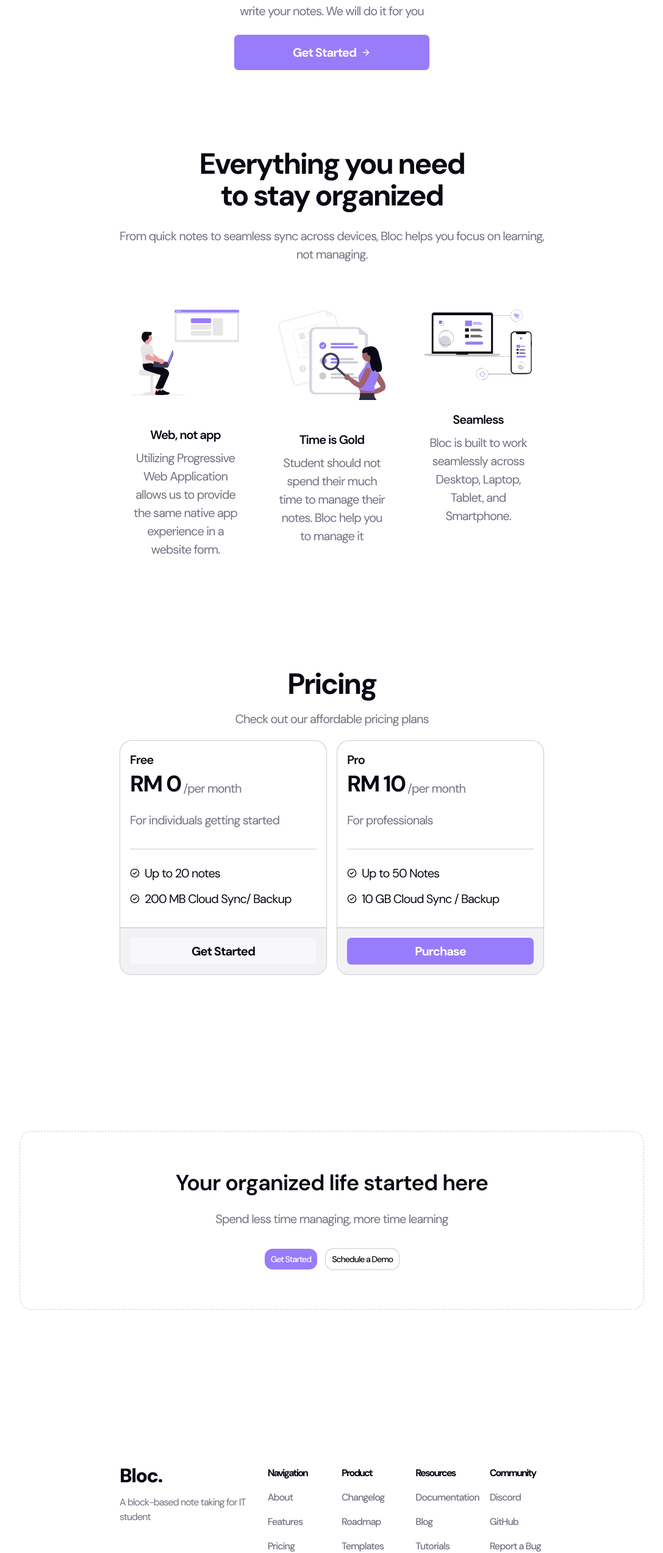
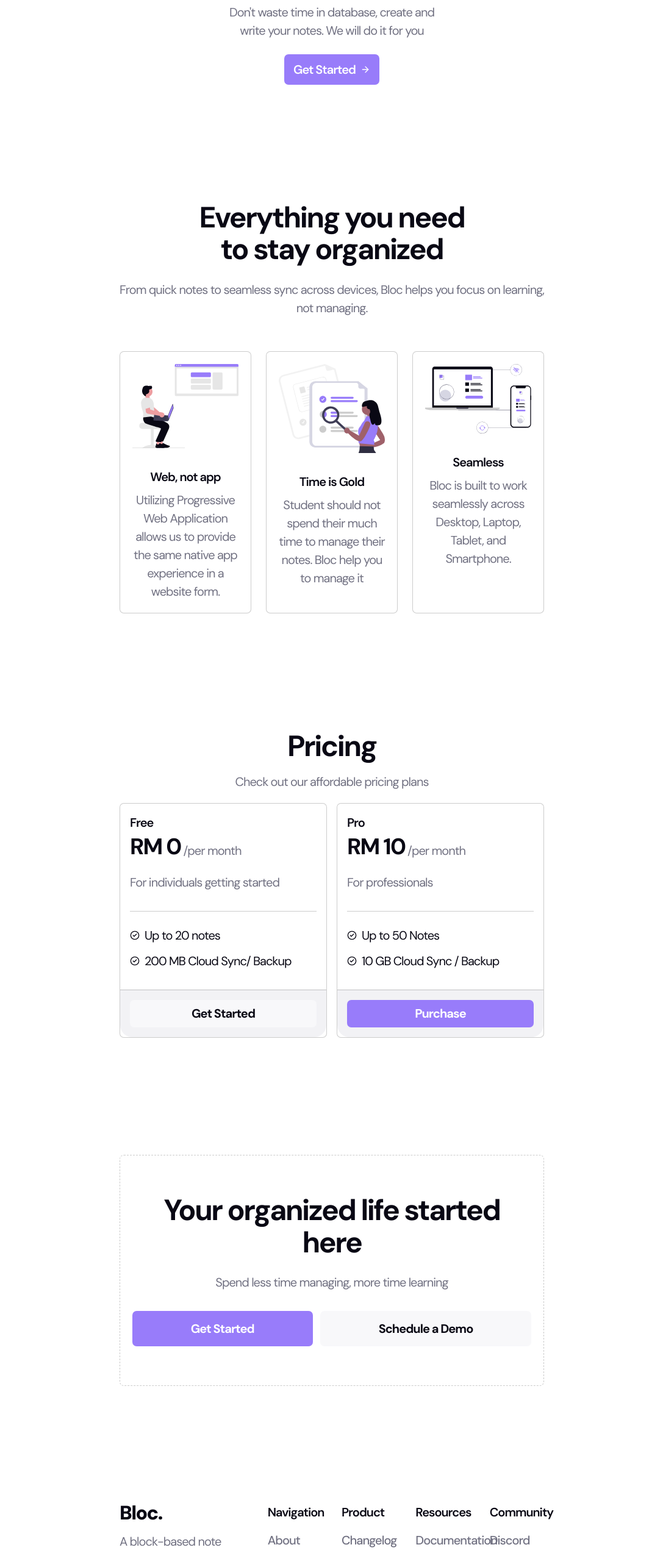
Before and after one commit to menotme421/bloc, a Next.js app: page / in a window 1280 px wide. Shown: the part 250-2797 px from the top of the page at 61% size, without its empty margins (96-1183 px from the left). Built offline with nearby package versions, Linux system fonts and the light colour scheme.

Commit message:
Align section styling with design system and add anchor nav

```diff
--- a/app/globals.css
+++ b/app/globals.css
@@ -80,7 +80,7 @@
 :root {
 
   /* ── Font ──────────────────────────────────────────────── */
-  --font-sans: "DM Sans", sans-serif;
+  --font-sans: var(--font-geist-sans), "DM Sans", sans-serif;
   --font-size-root: 16px;
 
   /* ── Surfaces ──────────────────────────────────────────── */
@@ -420,6 +420,7 @@
 
   html {
     font-size: var(--font-size-root);
+    scroll-behavior: smooth;
     -webkit-font-smoothing: antialiased;
     -moz-osx-font-smoothing: grayscale;
     text-rendering: optimizeLegibility;
--- a/components/feature.tsx
+++ b/components/feature.tsx
@@ -92,7 +92,7 @@ const Feature73 = (props: Props) => {
   };
 
   return (
-    <section className={cn("py-32", className)}>
+    <section id="features" className={cn("section", className)}>
       <div className="container-page">
         <div className="mx-auto mb-9 text-center lg:mb-14 lg:max-w-3xl">
           <h2 className="mb-3 text-section text-balance md:mb-4 lg:mb-6">
@@ -119,7 +119,7 @@ const Feature73 = (props: Props) => {
           {features?.slice(0, 3).map((feature, i) => (
             <div
               key={i}
-              className="flex flex-col items-center gap-[50px] rounded-md bg-card p-5 text-center"
+              className="card card-bordered flex flex-col items-center gap-8 text-center"
             >
               <a href={feature.href}>
                 <img
--- a/components/footer2.tsx
+++ b/components/footer2.tsx
@@ -89,7 +89,7 @@ const Footer2 = (props: Props) => {
   const visibleSections = (sections ?? []).slice(0, MAX_SECTIONS);
 
   return (
-    <section className={cn("py-32", className)}>
+    <section className={cn("section", className)}>
       <div className="container-page">
         <footer>
           <div className="grid grid-cols-2 gap-8 lg:grid-cols-6">
@@ -99,16 +99,16 @@ const Footer2 = (props: Props) => {
                   <span className="text-logo ">Bloc.</span>
                 </a>
               </div>
-              <p className="mt-4 text-base text-foreground-muted">
+              <p className="mt-4 text-body text-foreground-muted">
                 {description}
               </p>
             </div>
             {visibleSections.map((section, sectionIdx) => (
               <div key={sectionIdx}>
-                <h3 className="mb-4 text-base text-foreground">
+                <h3 className="mb-4 text-body-semibold text-foreground">
                   {section.title}
                 </h3>
-                <ul className="space-y-4 text-base text-foreground-muted">
+                <ul className="space-y-4 text-body text-foreground-muted">
                   {section.links.map((link, linkIdx) => (
                     <li
                       key={linkIdx}
@@ -122,10 +122,10 @@ const Footer2 = (props: Props) => {
             ))}
           </div>
           <div className="mt-8 flex flex-col justify-between gap-4 border-t border-border pt-8 text-caption text-foreground-muted md:flex-row md:items-center">
-            <p className="text-sm">{copyright}</p>
+            <p>{copyright}</p>
             <ul className="flex gap-4">
               {legalLinks?.map((link, linkIdx) => (
-                <li key={linkIdx} className="underline text-sm hover:text-primary">
+                <li key={linkIdx} className="underline hover:text-primary">
                   <a href={link.href}>{link.name}</a>
                 </li>
               ))}
--- a/components/hero.tsx
+++ b/components/hero.tsx
@@ -1,6 +1,6 @@
 import { ArrowRight } from "lucide-react";
 
-import { Button } from "@/components/ui/button";
+import { cn } from "@/lib/utils";
 
 interface HeroButton {
   text: string;
@@ -33,8 +33,8 @@ const Hero1 = (props: Props) => {
   };
 
   return (
-    <section className={className}>
-      <div className="container-page pt-16">
+    <section className={cn("section", className)}>
+      <div className="container-page">
         <div className="mx-auto flex max-w-3xl flex-col items-center gap-6 text-center">
           <h1 className="text-pretty text-hero">
             {heading}
@@ -43,7 +43,7 @@ const Hero1 = (props: Props) => {
             {description}
           </p>
           {button && (
-            <a href={button.url} className="btn btn-primary btn-lg flex items-center gap-2">
+            <a href={button.url} className="btn btn-nav btn-primary flex items-center gap-2">
               {button.text}
               <ArrowRight className="size-4" />
             </a>
--- a/components/navbar.tsx
+++ b/components/navbar.tsx
@@ -19,6 +19,7 @@ import {
 } from "@/components/ui/navigation-menu";
 import {
   Sheet,
+  SheetClose,
   SheetContent,
   SheetHeader,
   SheetTitle,
@@ -64,9 +65,9 @@ const Navbar1 = ({
     title: "bloc",
   },
   menu = [
-    { title: "About", url: "#" },
-    { title: "Feature", url: "#",},
-    { title: "Pricing",url: "#",},
+    { title: "About", url: "#about" },
+    { title: "Feature", url: "#features",},
+    { title: "Pricing",url: "#pricing",},
   ],
   auth = {
     login: { title: "Sign in", url: "#" },
@@ -109,7 +110,11 @@ const Navbar1 = ({
             </a>
             <Sheet>
               <SheetTrigger asChild>
-                <Button variant="outline" size="icon">
+                <Button
+                  variant="outline"
+                  size="icon"
+                  className="focus-visible:border-transparent focus-visible:ring-0"
+                >
                   <Menu className="size-4" />
                 </Button>
               </SheetTrigger>
@@ -117,11 +122,7 @@ const Navbar1 = ({
                 <SheetHeader>
                   <SheetTitle>
                     <a href={logo.url} className="flex items-center gap-2">
-                      <img
-                        src={logo.src}
-                        className="max-h-8 dark:invert"
-                        alt={logo.alt}
-                      />
+                      <span className="text-logo">Bloc.</span>
                     </a>
                   </SheetTitle>
                 </SheetHeader>
@@ -193,9 +194,11 @@ const renderMobileMenuItem = (item: MenuItem) => {
   }
 
   return (
-    <a key={item.title} href={item.url} className="text-nav font-semibold">
-      {item.title}
-    </a>
+    <SheetClose asChild>
+      <a key={item.title} href={item.url} className="text-nav font-semibold">
+        {item.title}
+      </a>
+    </SheetClose>
   );
 };
 
--- a/components/pricing.tsx
+++ b/components/pricing.tsx
@@ -81,7 +81,7 @@ const Pricing2 = (props: Props) => {
   };
 
   return (
-    <section className={cn("pb-32 pt-8", className)}>
+    <section id="pricing" className={cn("section", className)}>
       <div className="container-page">
         <div className="mx-auto mb-5 max-w-5xl text-center">
           <h2 className="mb-4 text-section">
@@ -95,7 +95,7 @@ const Pricing2 = (props: Props) => {
             {(plans ?? []).map((plan) => (
               <Card
                 key={plan.name}
-                className="flex w-full max-w-full min-w-0 flex-col justify-between gap-8 border border-border text-left shadow-none ring-0 md:flex-1 md:basis-0"
+                className="flex w-full max-w-full min-w-0 flex-col justify-between gap-8 rounded-md border border-border text-left shadow-none ring-0 md:flex-1 md:basis-0"
               >
                 <CardHeader className="gap-0.5">
                   <CardTitle>
@@ -125,7 +125,7 @@ const Pricing2 = (props: Props) => {
                         className="flex items-center gap-2 text-body"
                       >
                         <CircleCheck className="size-4 shrink-0" />
-                        <span className="min-w-0 wrap-break-word">
+                        <span className="min-w-0 break-words">
                           {feature}
                         </span>
                       </li>
--- a/components/ui/cta.tsx
+++ b/components/ui/cta.tsx
@@ -1,5 +1,3 @@
-import { Button } from "@/components/ui/button";
-
 import { cn } from "@/lib/utils";
 
 interface Button {
@@ -45,26 +43,26 @@ const Cta39 = (props: Props) => {
   };
 
   return (
-    <section className={cn("py-32", className)}>
-      <div className="container mx-auto">
-        <div className="mx-auto max-w-5xl rounded-xl border border-dashed p-8 md:p-12 lg:p-16">
+    <section id="about" className={cn("section", className)}>
+      <div className="container-page">
+        <div className="mx-auto max-w-5xl rounded-md border border-dashed p-8 md:p-12 lg:p-16">
           <div className="flex flex-col items-center gap-4 text-center lg:gap-6">
-            <h2 className="text-2xl font-semibold tracking-tight md:text-4xl">
+            <h2 className="text-section">
               {heading}
             </h2>
-            <p className="max-w-2xl text-muted-foreground lg:text-lg">
+            <p className="max-w-2xl text-body text-foreground-muted">
               {description}
             </p>
             <div className="mt-2 flex flex-col gap-3 sm:flex-row">
               {buttons?.primary && (
-                <Button size="lg" asChild>
-                  <a href={buttons.primary.url}>{buttons.primary.text}</a>
-                </Button>
+                <a href={buttons.primary.url} className="btn btn-primary btn-lg">
+                  {buttons.primary.text}
+                </a>
               )}
               {buttons?.secondary && (
-                <Button variant="outline" size="lg" asChild>
-                  <a href={buttons.secondary.url}>{buttons.secondary.text}</a>
-                </Button>
+                <a href={buttons.secondary.url} className="btn btn-secondary btn-lg">
+                  {buttons.secondary.text}
+                </a>
               )}
             </div>
           </div>
```
